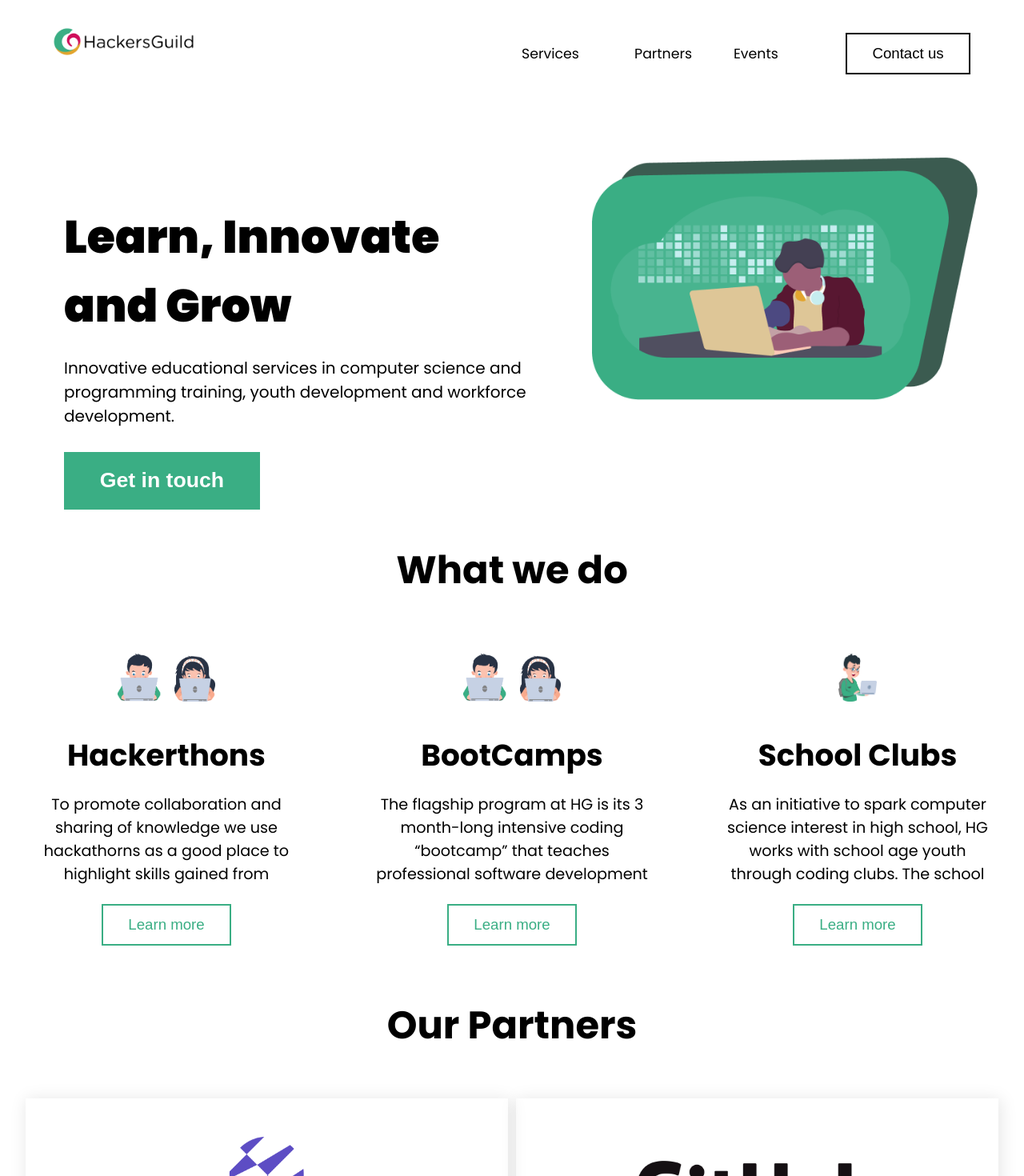
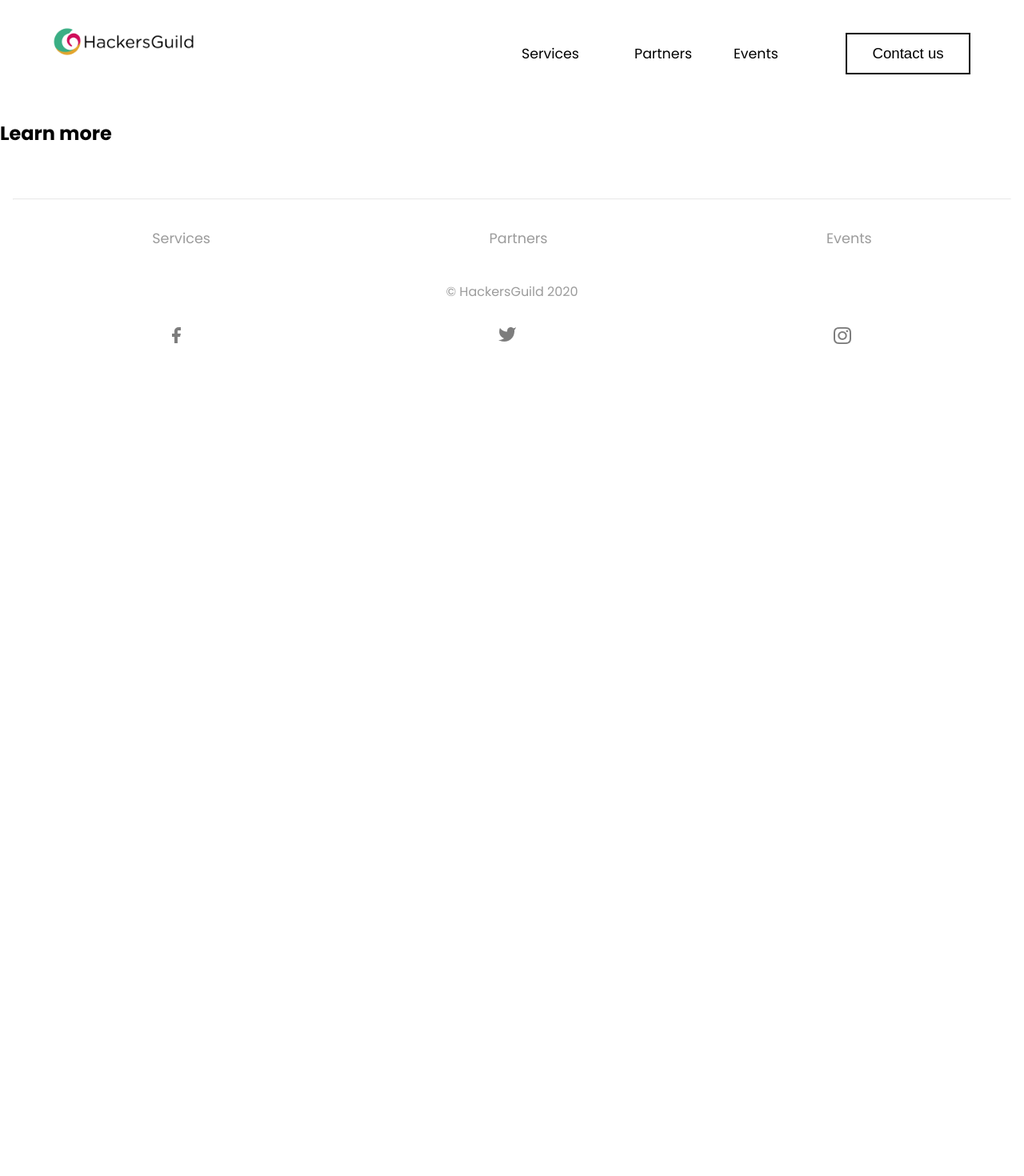
Before and after one commit to Mikemnjovu/hackersguild-1, a React (Create React App) app: page /learn_more in a window 1280 px wide. Shown: the top 1470 px of the page at 80% size. After the commit the page ends 800 px from the top, so only its background shows below. Built offline with nearby package versions, Linux system fonts and the light colour scheme.

Commit message:
add usehistory hook from react router

```diff
--- a/package.json
+++ b/package.json
@@ -8,6 +8,7 @@
     "@testing-library/user-event": "^7.1.2",
     "react": "^16.13.1",
     "react-dom": "^16.13.1",
+    "react-router-dom": "^5.2.0",
     "react-scripts": "3.4.1"
   },
   "scripts": {
--- a/src/components/button/base-button.js
+++ b/src/components/button/base-button.js
@@ -1,10 +1,19 @@
 import React from "react";
+import { useHistory } from "react-router-dom";
 import "./button.css";
 
-const BaseButton = ({ btnData: { className, content, href } }) => {
+const BaseButton = ({ btnData: { className, content, href, page } }) => {
+  console.log("page", page);
+  const history = useHistory();
+  const Hackerthons = () => {
+    history.push("/learn_more");
+    history.go("/learn_more");
+  };
   return (
     <a href={href}>
-      <button className={className}>{content}</button>
+      <button onClick={Hackerthons} className={className}>
+        {content}
+      </button>
     </a>
   );
 };
--- a/src/data/constants.js
+++ b/src/data/constants.js
@@ -46,6 +46,7 @@ export const WHAT_WE_DO = {
     button: {
       className: "btn__outline-green",
       content: "Learn more",
+      page: "Hackerthons",
     },
     imgAlt: "hackerthons",
   },
@@ -57,6 +58,7 @@ export const WHAT_WE_DO = {
     button: {
       className: "btn__outline-green",
       content: "Learn more",
+      page: "Hackerthons",
     },
     imgAlt: "school clubs",
   },
@@ -68,6 +70,7 @@ export const WHAT_WE_DO = {
     button: {
       className: "btn__outline-green",
       content: "Learn more",
+      page: "Hackerthons",
     },
 
     imgAlt: "boot camp",
--- a/src/pages/index.js
+++ b/src/pages/index.js
@@ -1,19 +1,21 @@
 import React from "react";
+import { BrowserRouter as Router, Route, Switch } from "react-router-dom";
 import "../styles/global-styles.css";
 import NavBar from "../components/nav_bar/nav-bar";
-import HeroView from "./landing/sections/hero-view";
-import WhatWeDo from "./landing/sections/what-we-do";
-import OutPartners from "./landing/sections/our-partners";
-import Getintouch from "./landing/sections/get-in-touch";
 import Footer from "./landing/sections/footer";
+import LandingPage from "./landing/landing-page";
+import LearnMore from "./learn_more/learn-more";
+
 function App() {
   return (
     <div className="App">
       <NavBar />
-      <HeroView />
-      <WhatWeDo />
-      <OutPartners />
-      <Getintouch />
+      <Router>
+        <Switch>
+          <Route exact path="/" component={LandingPage} />
+          <Route path="/learn_more" component={LearnMore} />
+        </Switch>
+      </Router>
       <Footer />
     </div>
   );
--- a/src/pages/landing/landing-page.js
+++ b/src/pages/landing/landing-page.js
@@ -5,7 +5,7 @@ import Getintouch from "./sections/get-in-touch";
 import OutPartners from "./sections/our-partners";
 import "./landing-page.css";
 
-const LangingPage = () => {
+const LandingPage = () => {
   return (
     <div>
       <div className="circle">
@@ -19,4 +19,4 @@ const LangingPage = () => {
   );
 };
 
-export default LangingPage;
+export default LandingPage;
--- /dev/null
+++ b/src/pages/learn_more/learn-more.js
@@ -0,0 +1,11 @@
+import React from "react";
+
+const LearnMore = () => {
+  return (
+    <div>
+      <h2>Learn more</h2>
+    </div>
+  );
+};
+
+export default LearnMore;
```
Also changed, not shown: 1 other file (tests, documents, lock files or other folders).
